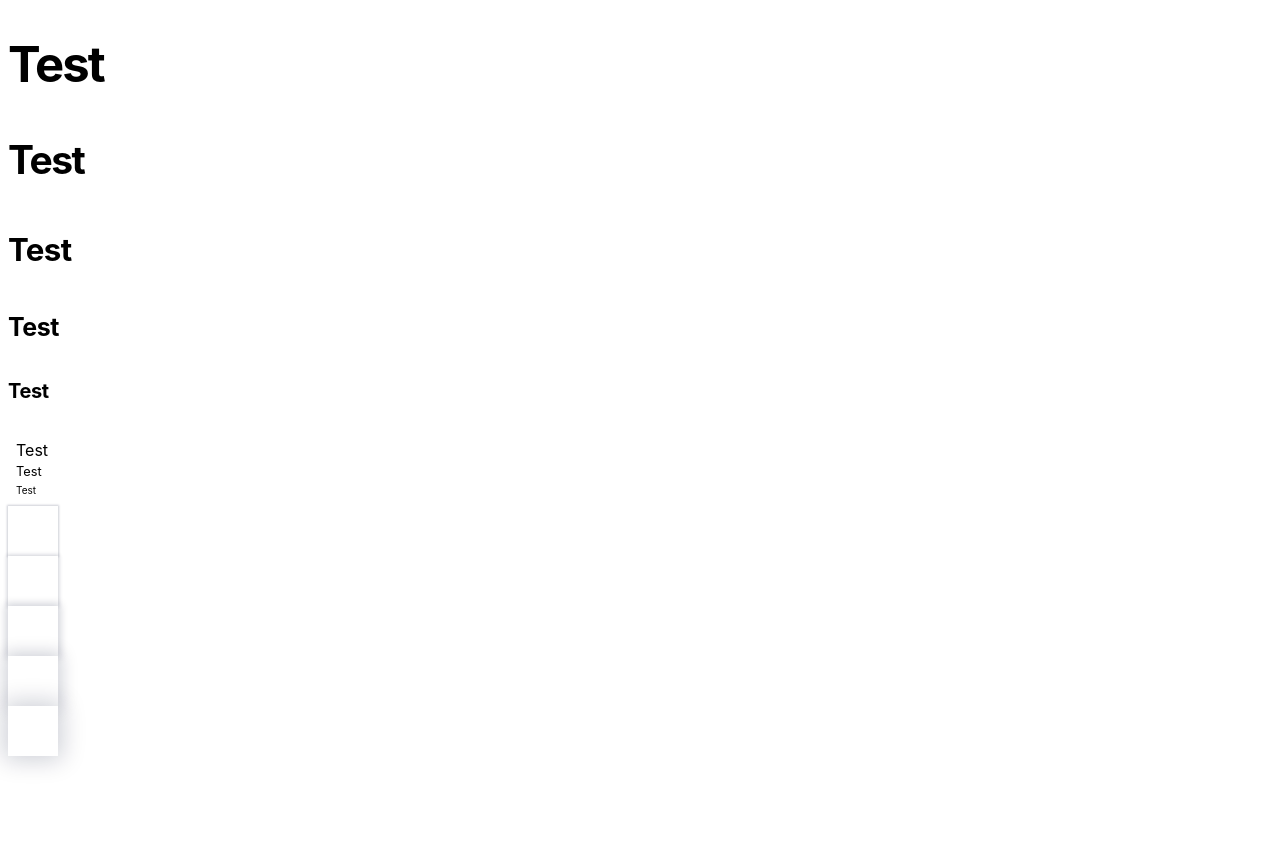
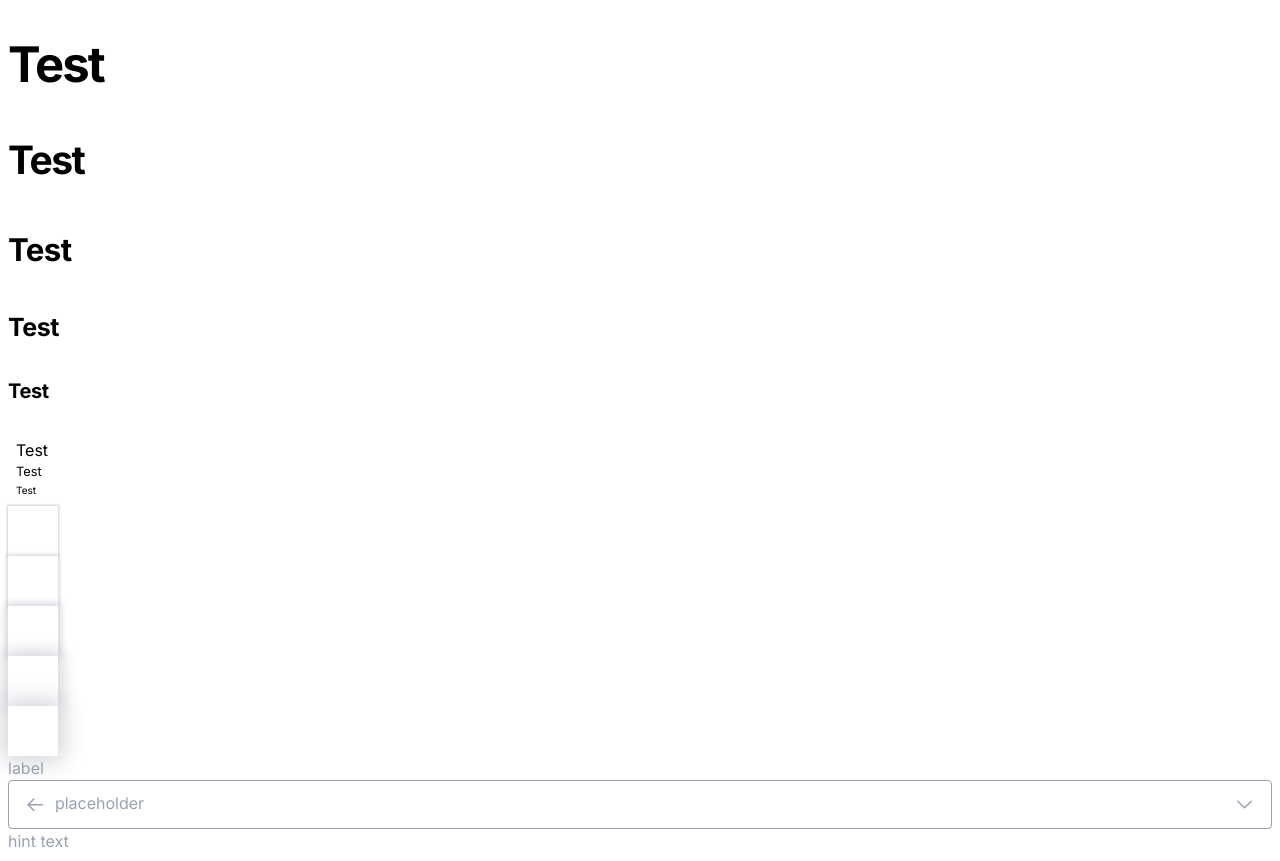
Before and after one commit to rLukoyanov/pp, a Next.js app: page / in a window 1280 px wide. Before the commit the page ends 800 px from the top, so only its background shows below. Built offline with nearby package versions, Linux system fonts and the light colour scheme.

Commit message:
feat(4) added input master layout

```diff
--- /dev/null
+++ b/components/common/Input/Input.module.scss
@@ -0,0 +1,41 @@
+@import "../../../styles/main.module.scss";
+
+.inputContainer {
+  color: $neutral-60;
+  display: flex;
+  flex-direction: column;
+
+  .outline {
+    display: flex;
+    align-items: center;
+
+    padding: 12px 15px;
+
+    background: #ffffff;
+    border: 1px solid $neutral-60;
+    border-radius: 4px;
+  }
+
+  .input {
+    outline: none;
+    border: none;
+    min-width: 245px;
+    padding-left: 8px;
+    width: 100%;
+
+    &::placeholder {
+      font-family: "Inter";
+      font-style: normal;
+      font-weight: 400;
+      font-size: 16px;
+      line-height: 24px;
+      color: $neutral-60;
+    }
+  }
+
+  .hint .label {
+    font-size: 12.8px;
+    line-height: 20px;
+    color: $neutral-60;
+  }
+}
--- /dev/null
+++ b/components/common/Input/Input.tsx
@@ -0,0 +1,21 @@
+import Image from "next/image";
+import React from "react";
+
+import InputArrow from "../../../public/input/inputArrow.svg";
+import InputDownArrow from "../../../public/input/inputDownArrow.svg";
+
+import styles from "./Input.module.scss";
+
+export default function Input() {
+  return (
+    <div className={styles.inputContainer}>
+      <div className={styles.label}>label</div>
+      <div className={styles.outline}>
+        <Image src={InputArrow} />
+        <input className={styles.input} placeholder="placeholder" type="text" />
+        <Image src={InputDownArrow} />
+      </div>
+      <div className={styles.hint}>hint text</div>
+    </div>
+  );
+}
--- a/pages/index.tsx
+++ b/pages/index.tsx
@@ -1,16 +1,20 @@
-import type {NextPage} from 'next'
-import Head from 'next/head'
-import styles from '../styles/main.module.scss';
+import type { NextPage } from "next";
+import Head from "next/head";
+import Input from "../components/common/Input/Input";
+import styles from "../styles/main.module.scss";
 
 const Home: NextPage = () => {
   return (
     <div className={styles.container}>
       <Head>
         <title>test</title>
-                {/* <link rel="icon" href="/favicon.ico"/>
+        <link rel="icon" href="/favicon.ico" />
         <link rel="preconnect" href="https://fonts.googleapis.com" />
-                <link rel="preconnect" href="https://fonts.gstatic.com"/>
-                <link href="https://fonts.googleapis.com/css2?family=Inter:wght@100;200;300;400;500;600;700;800;900&display=swap" rel="stylesheet" /> */}
+        <link rel="preconnect" href="https://fonts.gstatic.com" />
+        <link
+          href="https://fonts.googleapis.com/css2?family=Inter:wght@100;200;300;400;500;600;700;800;900&display=swap"
+          rel="stylesheet"
+        />
       </Head>
 
       <main className={styles.main}>
@@ -29,9 +33,11 @@ const Home: NextPage = () => {
         <div className={`${styles.block} ${styles.elevetion8}`}></div>
         <div className={`${styles.block} ${styles.elevetion16}`}></div>
         <div className={`${styles.block} ${styles.elevetion24}`}></div>
+
+        <Input />
       </main>
     </div>
-    )
-}
+  );
+};
 
-export default Home
+export default Home;
```
Also changed, not shown: public/input/inputArrow.svg (added), public/input/inputDownArrow.svg (added). Lines whose indentation alone changed are shown as unchanged.
